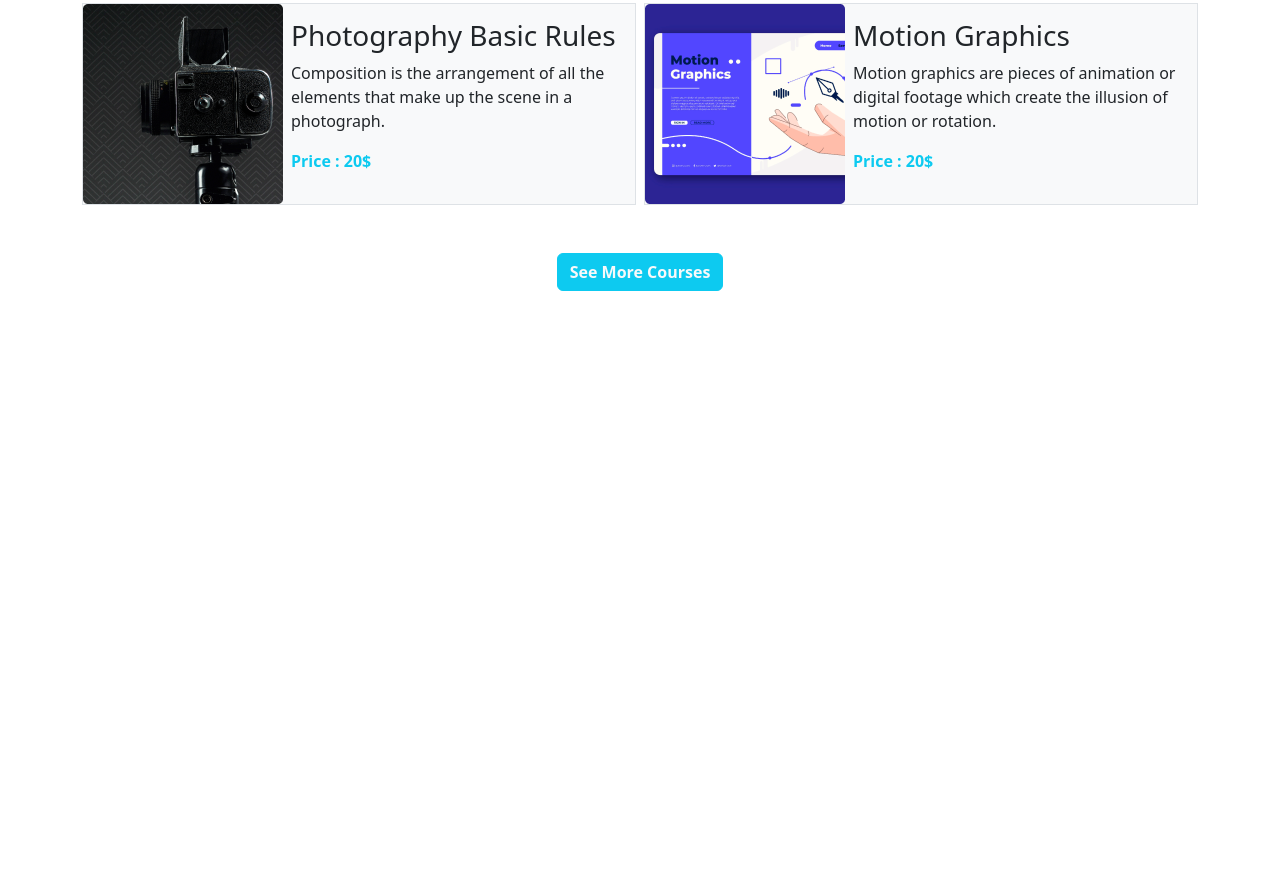
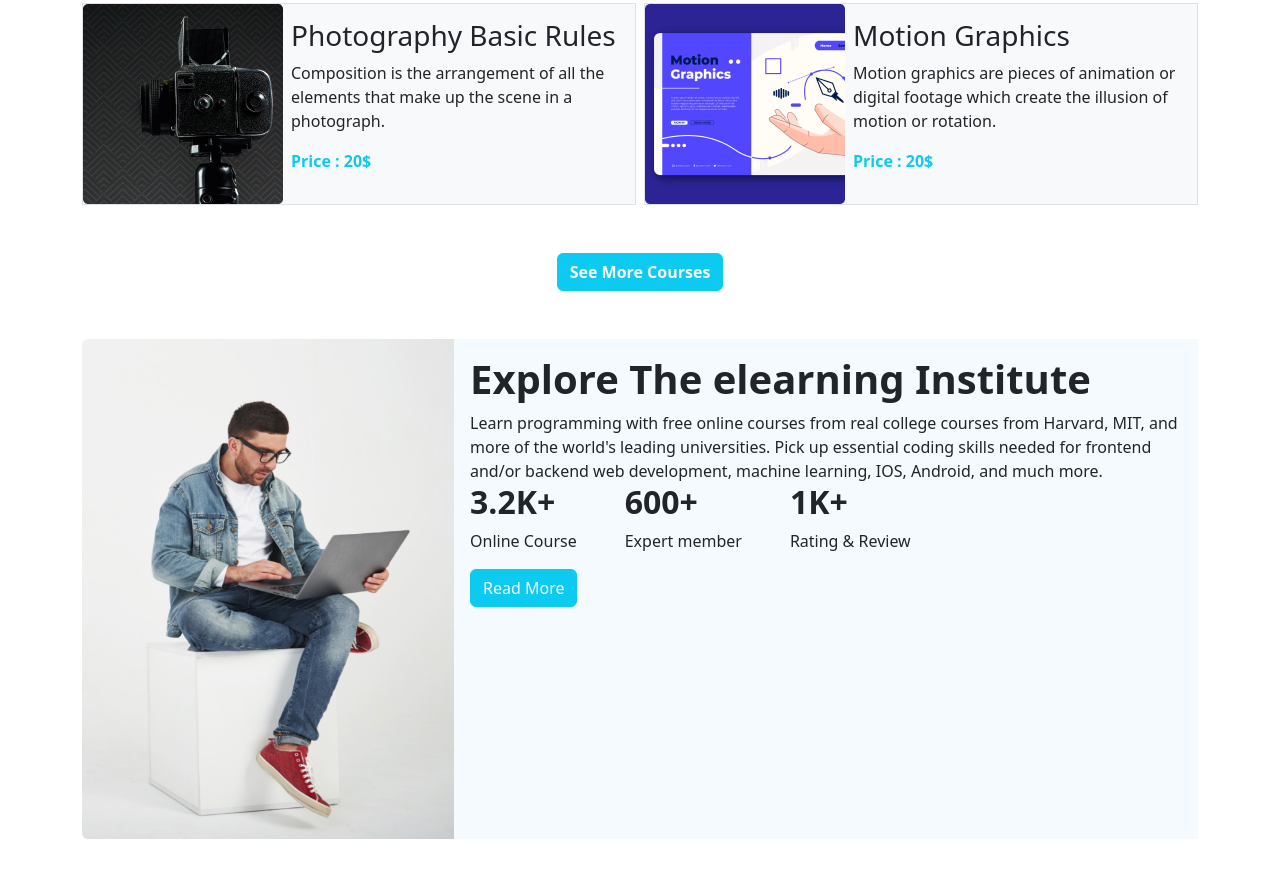
Before and after one commit to Refat-211/programming-for-beginners, a plain HTML site: page index.html in a window 1280 px wide. Shown: the part 1402-2279 px from the top of the page. Before the commit the page ends 1741 px from the top, so only its background shows below. Drawn offline with nearby package versions, Linux system fonts and the light colour scheme.

Commit message:
explore part added

```diff
--- a/index.html
+++ b/index.html
@@ -190,7 +190,43 @@
                 <button class="btn btn-info text-light fw-bold">See More Courses</button>
             </div>
     </section>
-
+    <section class="container my-5">
+        <div class="card mb-3 border-0" style="max-width: 100%;">
+            <div class="row g-0">
+                <div class="col-md-4">
+                    <img src="./images/working.png" class="img-fluid rounded-start h-100" alt="...">
+                </div>
+                <div class="col-md-8 card-body-bg">
+                    <div class="card-body">
+                        <div>
+                            <h1 class="card-title fw-bolder">Explore The elearning Institute</h1>
+                            <p class="card-text">Learn programming with free online courses from real college courses from
+                                Harvard, MIT, and more of the world's leading universities. Pick up essential coding skills
+                                needed for frontend and/or backend web development, machine learning, IOS, Android, and much
+                                more.</p>
+                        </div>
+                        <div class="d-flex">
+                            <div>
+                                <h1 class="fs-2 fw-bolder">3.2K+</h1>
+                                <p>Online Course</p>
+                            </div>
+                            <div class="ms-5">
+                                <h1 class="fs-2 fw-bolder">600+</h1>
+                                <p>Expert member</p>
+                            </div>
+                            <div class="ms-5">
+                                <h1 class="fs-2 fw-bolder">1K+</h1>
+                                <p>Rating & Review</p>
+                            </div>
+                        </div>
+                        <div>
+                            <button class="btn btn-info text-light">Read More</button>
+                        </div>
+                    </div>
+                </div>
+            </div>
+        </div>
+    </section>
 <!-- main end -->
 
     <script src="https://cdn.jsdelivr.net/npm/bootstrap@5.2.0/dist/js/bootstrap.bundle.min.js"
```
